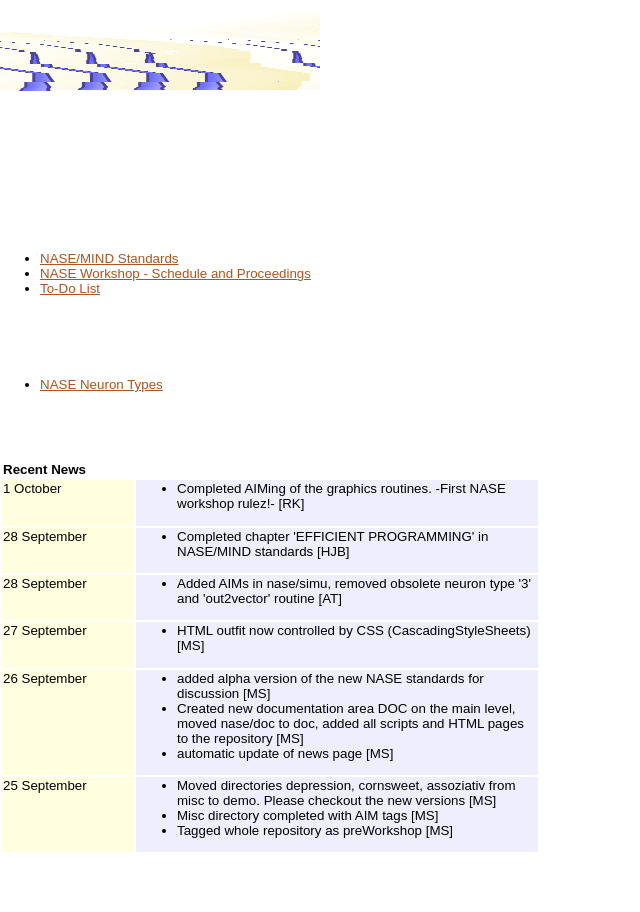
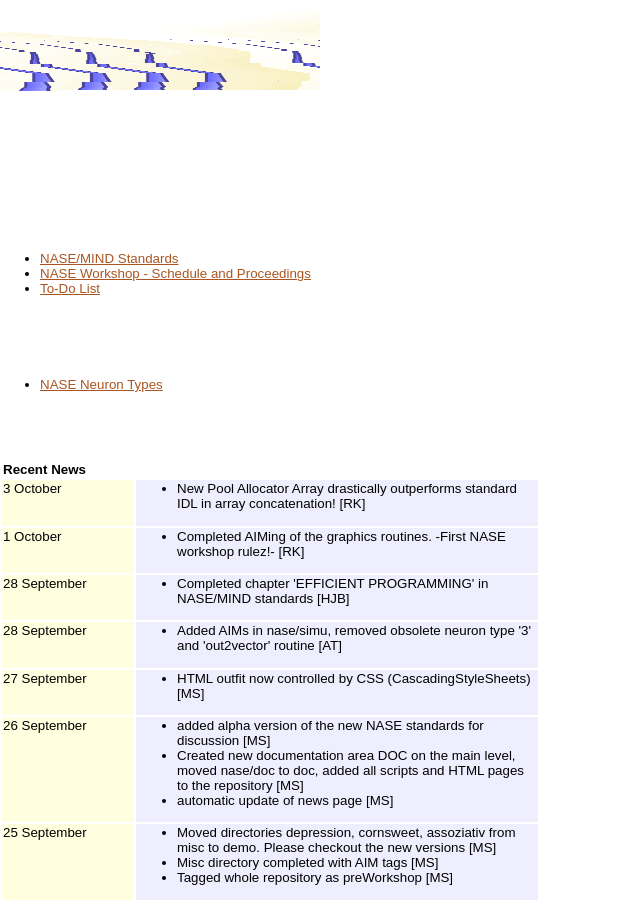
Before and after one commit to BackupTheBerlios/nase-svn, a plain HTML site: page doc/trunk/www-doc/mainpage.html in a window 1280 px wide. Shown: the whole page, without its empty margins (0-640 px from the left). Before the commit the page ends 864 px from the top, so only its background shows below. Drawn offline with Linux system fonts and the light colour scheme; files that its build step writes are made by us from their sources; files whose address does not match are found by name.

Commit message:
Added new news.

```diff
--- a/doc/trunk/www-doc/mainpage.html
+++ b/doc/trunk/www-doc/mainpage.html
@@ -25,6 +25,13 @@
 <BR>
 <BR>
 <TABLE COLS=2><TR><TH ALIGN=LEFT WIDTH=130>Recent News</TH><TH WIDTH=400></TH>
+
+<TR><TD CLASS="xmpcode" VALIGN=TOP>3 October</TD><TD CLASS="xplcode">
+<UL>
+<LI> New Pool Allocator Array drastically outperforms standard IDL in
+                array concatenation! [RK]</LI>
+</UL>
+</TD></TR>
 
 <TR><TD CLASS="xmpcode" VALIGN=TOP>1 October</TD><TD CLASS="xplcode">
 <UL>
```
